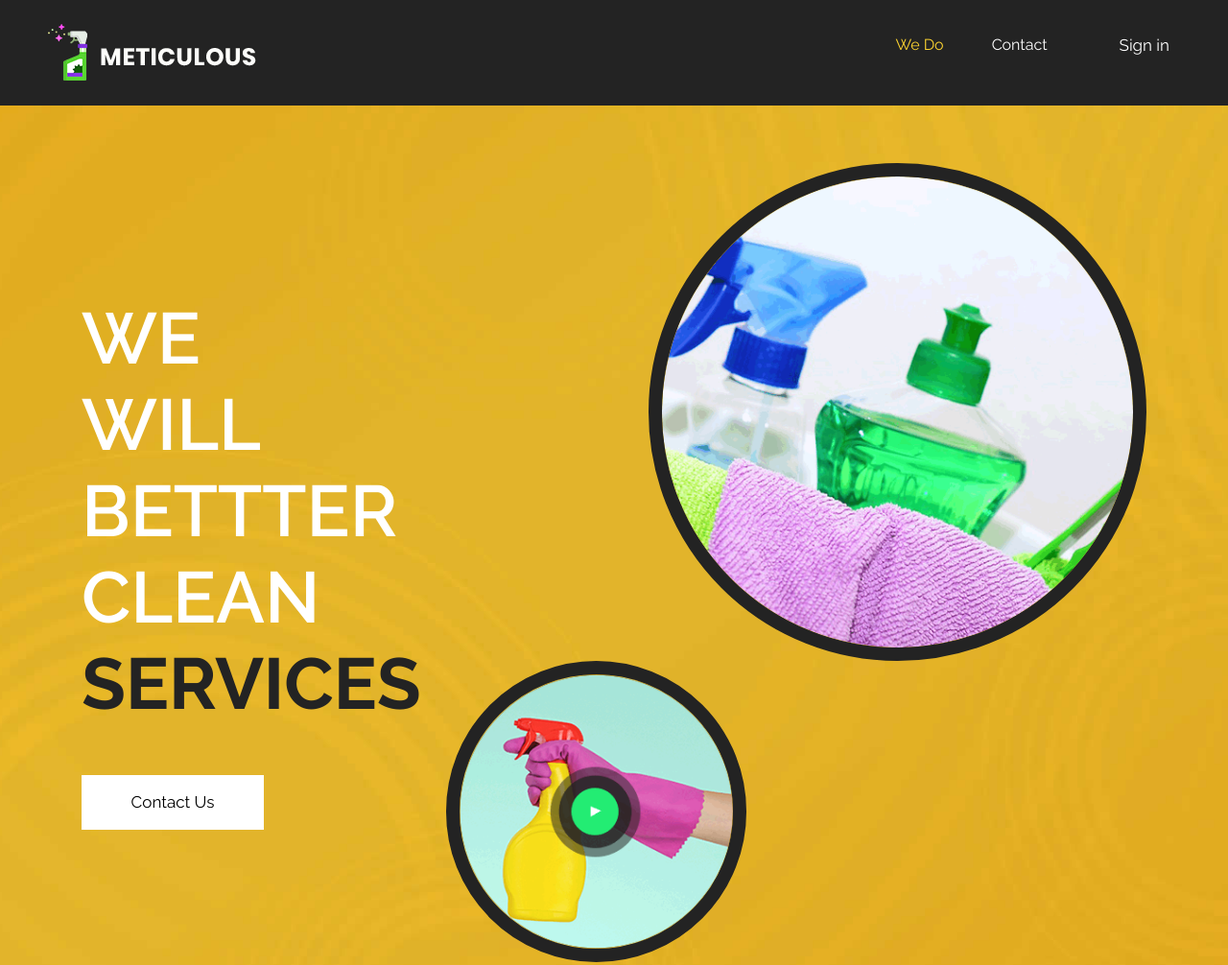
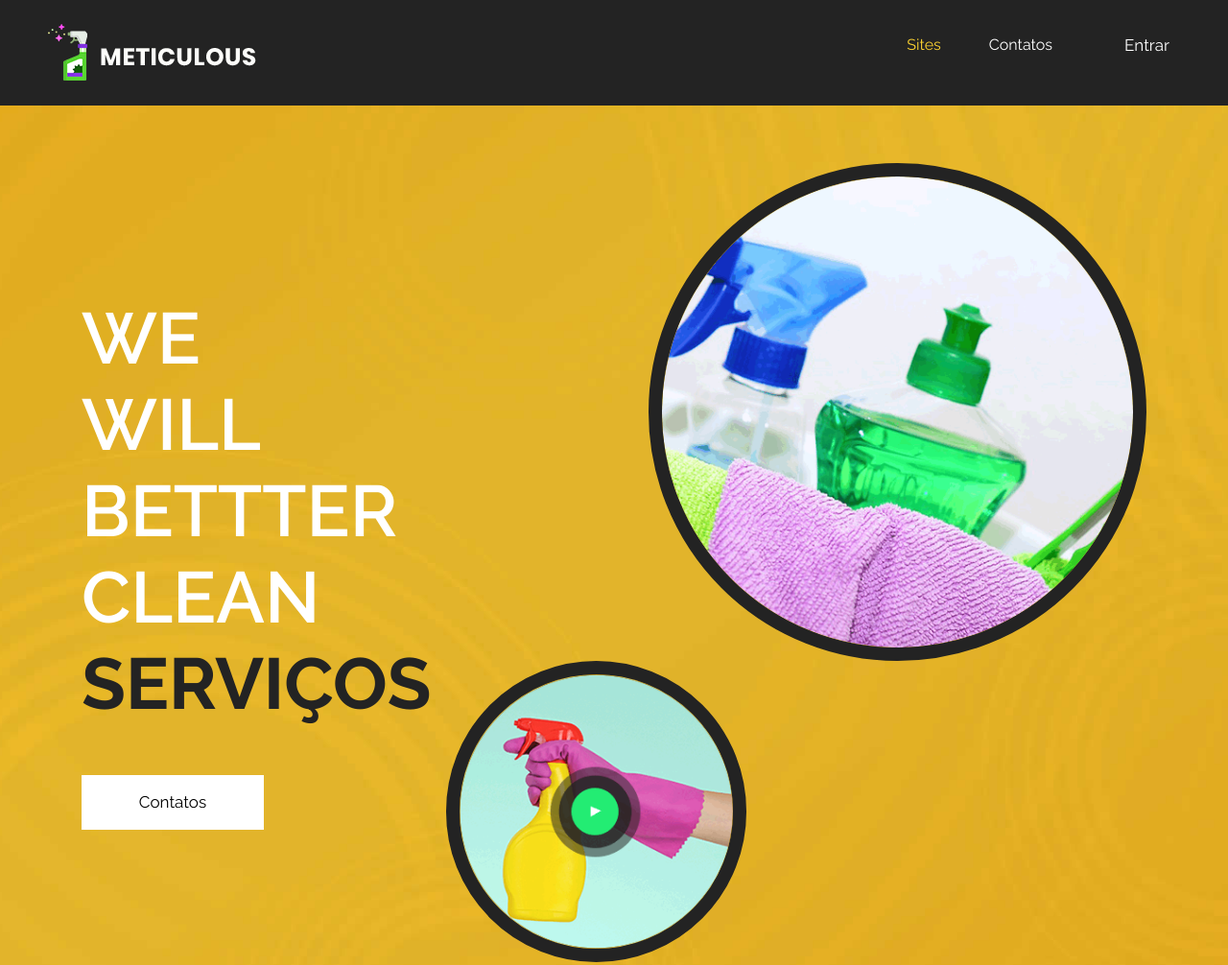
Before and after one commit to makramos2021/portfolio, a plain HTML site: page index.html in a window 1280 px wide. Shown: the top 1006 px of the page at 96% size. Drawn offline with nearby package versions, Linux system fonts and the light colour scheme.

Commit message:
Pagina principal

```diff
--- a/index.html
+++ b/index.html
@@ -10,7 +10,7 @@
       <meta name="viewport" content="width=device-width, initial-scale=1">
       <meta name="viewport" content="initial-scale=1, maximum-scale=1">
       <!-- site metas -->
-      <title>meticulous</title>
+      <title>Portfolio Raulex Ramos</title>
       <meta name="keywords" content="">
       <meta name="description" content="">
       <meta name="author" content="">
@@ -61,13 +61,13 @@
                         <div class="collapse navbar-collapse" id="navbarsExample04">
                            <ul class="navbar-nav mr-auto">
                               <li class="nav-item active">
-                                 <a class="nav-link" href="#we_do">We Do</a>
+                                 <a class="nav-link" href="#we_do">Sites</a>
                               </li>
                               <li class="nav-item">
-                                 <a class="nav-link" href="#contact">Contact</a>
+                                 <a class="nav-link" href="#contact">Contatos</a>
                               </li>
                            </ul>
-                           <div class="sign_btn"><a href="#">Sign in</a></div>
+                           <div class="sign_btn"><a href="#">Entrar</a></div>
                         </div>
                      </nav>
                   </div>
@@ -88,9 +88,9 @@
                         WILL <br>
                         bettter<br>
                         Clean <br>
-                        <span class="black">Services  </span>
+                        <span class="black">Serviços  </span>
                      </h1>
-                     <a href="#contact">Contact Us</a>
+                     <a href="#contact">Contatos</a>
                   </div>
                </div>
                <div class="col-md-8">
```
